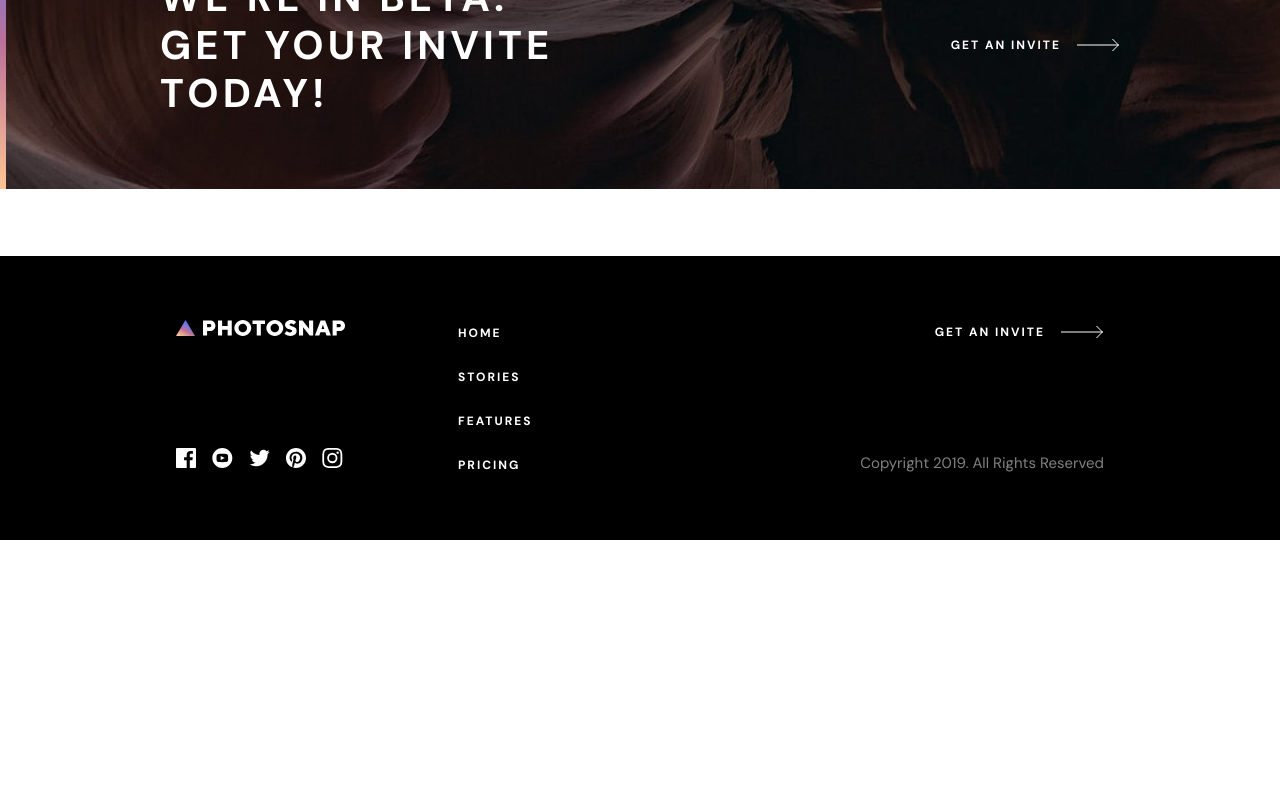
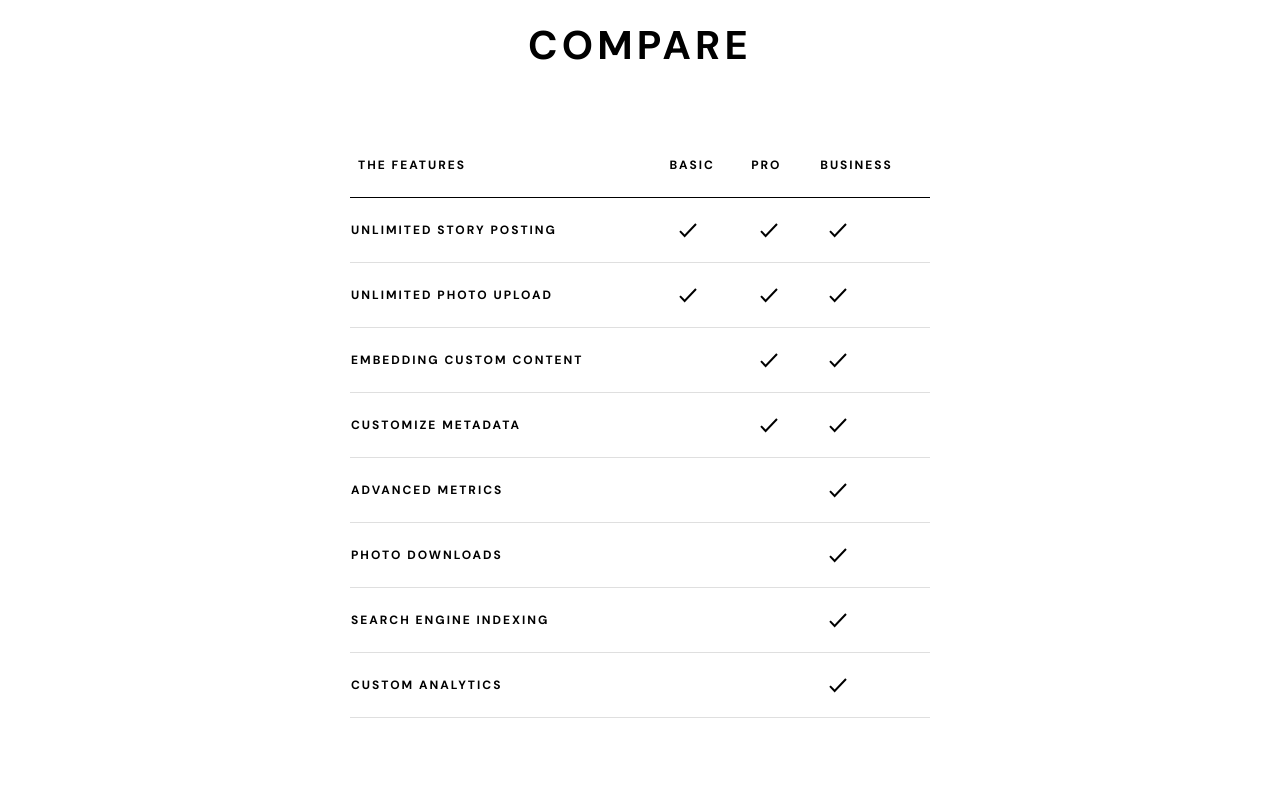
Before and after one commit to arpit8392/fem-challenge-38-photosnap-multi-page-website, a Next.js app: page /pricing in a window 1280 px wide. Shown: the part 640-1440 px from the top of the page. Before the commit the page ends 1180 px from the top, so only its background shows below. Built offline with nearby package versions, Linux system fonts and the light colour scheme.

Commit message:
Pricing Table

```diff
--- a/app/pricing/page.tsx
+++ b/app/pricing/page.tsx
@@ -1,5 +1,6 @@
 import BetaMode from '@/components/BetaMode'
 import Hero from '@/components/Hero'
+import PricingComparison from '@/components/PricingComparison'
 
 const PricingPage = () => {
 	return (
@@ -10,6 +11,7 @@ const PricingPage = () => {
 				imagePath='pricing'
 				imageName='hero.jpg'
 			/>
+			<PricingComparison />
 			<BetaMode />
 		</>
 	)
--- /dev/null
+++ b/components/PricingComparison.tsx
@@ -0,0 +1,54 @@
+import { pricingPlanFeatures } from '@/data'
+import Tick from '@/public/assets/pricing/desktop/check.svg'
+import Image from 'next/image'
+
+// TODO: Match Table Layout with Design for Mobile Layout
+
+const tableHeaders = ['The Features', 'Basic', 'Pro', 'Business']
+
+const PricingComparison = () => {
+	return (
+		<section className='px-7 py-16 md:px-10 md:py-28 lg:px-[350px]'>
+			<div className='flex flex-col items-center gap-16'>
+				<h3 className='text-center text-[40px]/[48px] font-bold uppercase tracking-[4.167px]'>
+					Compare
+				</h3>
+				<table className='mx-auto min-w-full divide-y divide-black border-b border-lightGrey'>
+					<thead>
+						<tr>
+							{tableHeaders.map((item, index) => (
+								<th
+									key={index}
+									scope='col'
+									className='py-6 text-left text-xs font-bold uppercase tracking-[2px] px-2'>
+									{item}
+								</th>
+							))}
+						</tr>
+					</thead>
+					<tbody className='divide-y divide-lightGrey'>
+						{pricingPlanFeatures.map((feature) => (
+							<tr key={feature.feature}>
+								<td className='py-6 text-xs font-bold uppercase tracking-[2px]'>
+									{feature.feature}
+								</td>
+								{Object.entries(feature.tiers).map((tier, index) => (
+									<td key={index}>
+										{tier[1] && (
+											<Image
+												src={Tick}
+												alt=''
+												className='w-auto object-contain px-4'
+											/>
+										)}
+									</td>
+								))}
+							</tr>
+						))}
+					</tbody>
+				</table>
+			</div>
+		</section>
+	)
+}
+export default PricingComparison
--- a/data.ts
+++ b/data.ts
@@ -198,3 +198,103 @@ export const features: Feature[] = [
 		icon: DragDropIcon,
 	},
 ]
+
+export const pricingTiers = [
+	{
+		plan: 'Basic',
+		summary:
+			'Includes basic usage of our platform. Recommended for new and aspiring photographers.',
+		pricing: {
+			monthly: 19,
+			yearly: 190,
+		},
+		link: '#',
+	},
+	{
+		plan: 'Pro',
+		summary:
+			'More advanced features available. Recommended for photography veterans and professionals.',
+		pricing: {
+			monthly: 39,
+			yearly: 390,
+		},
+		link: '#',
+	},
+	{
+		plan: 'Business',
+		summary:
+			'Additional features available such as more detailed metrics. Recommended for business owners.',
+		pricing: {
+			monthly: 99,
+			yearly: 990,
+		},
+		link: '#',
+	},
+]
+
+export const pricingPlanFeatures = [
+	{
+		feature: 'Unlimited Story Posting',
+		tiers: {
+			Basic: true,
+			Pro: true,
+			Business: true,
+		},
+	},
+	{
+		feature: 'Unlimited Photo Upload',
+		tiers: {
+			Basic: true,
+			Pro: true,
+			Business: true,
+		},
+	},
+	{
+		feature: 'Embedding Custom Content',
+		tiers: {
+			Basic: false,
+			Pro: true,
+			Business: true,
+		},
+	},
+	{
+		feature: 'Customize Metadata',
+		tiers: {
+			Basic: false,
+			Pro: true,
+			Business: true,
+		},
+	},
+	{
+		feature: 'Advanced Metrics',
+		tiers: {
+			Basic: false,
+			Pro: false,
+			Business: true,
+		},
+	},
+	{
+		feature: 'Photo Downloads',
+		tiers: {
+			Basic: false,
+			Pro: false,
+			Business: true,
+		},
+	},
+	{
+		feature: 'Search Engine Indexing',
+		tiers: {
+			Basic: false,
+			Pro: false,
+			Business: true,
+		},
+	},
+	{
+		feature: 'Custom Analytics',
+		tiers: {
+			Basic: false,
+			Pro: false,
+			Business: true,
+		},
+	},
+]
```
